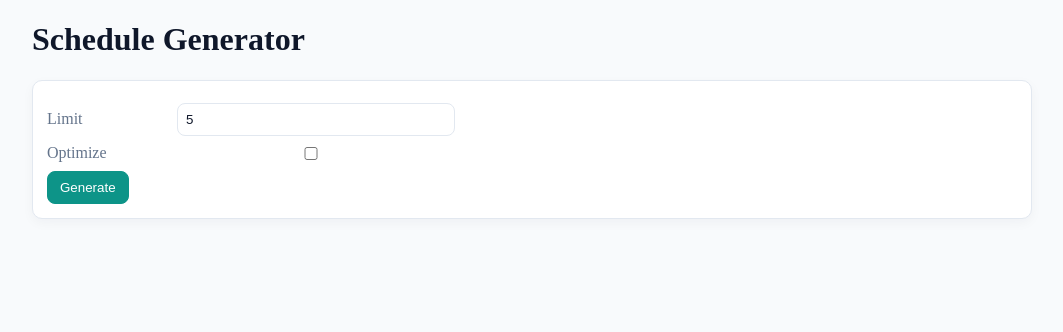
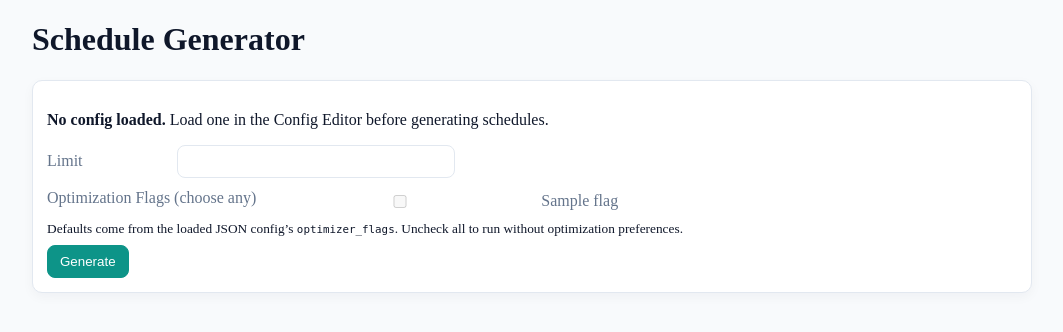
Before and after one commit to mucsci-students/2026sp-420-Maverick, a Flask app: template app/web/templates/generator.html in a window 1280 px wide. Shown: the part 43-375 px from the top of the page, without its empty margins (108-1171 px from the left). Run offline with Flask 3, Linux system fonts and the light colour scheme; the template is opened without the code that fills it: most values are stand-ins (such as "Sample title", 1, 10 or a date in 2020); parts of the project's set-up code (start-up, migrations or seed data) failed here and were passed over.

Commit message:
Refactored generator.html to support milti-select flags

```diff
--- a/app/web/templates/generator.html
+++ b/app/web/templates/generator.html
@@ -18,19 +18,45 @@ Extends base.html.
 <h1>Schedule Generator</h1>
 
 <section class="card">
+  {% if not config_loaded %}
+    <p><strong>No config loaded.</strong> Load one in the Config Editor before generating schedules.</p>
+  {% endif %}
+
   <form method="post" action="/run/generate">
     <div class="row">
       <label>Limit</label>
-      <input name="limit" type="number" min="0" value="5">
+      <input
+        name="limit"
+        type="number"
+        min="1"
+        value="{{ default_limit }}"
+        {% if not config_loaded %}disabled{% endif %}
+      >
     </div>
 
     <div class="row">
-      <label>Optimize</label>
-      <input name="optimize" type="checkbox">
+      <label>Optimization Flags (choose any)</label>
+      <div style="display: flex; flex-direction: column; gap: 6px; margin-top: 6px;">
+        {% for flag in available_flags %}
+          <label style="display:flex; align-items:center; gap:8px;">
+            <input
+              type="checkbox"
+              name="optimizer_flags"
+              value="{{ flag }}"
+              {% if flag in selected_flags %}checked{% endif %}
+              {% if not config_loaded %}disabled{% endif %}
+            >
+            <span>{{ flag }}</span>
+          </label>
+        {% endfor %}
+      </div>
+      <small>
+        Defaults come from the loaded JSON config’s <code>optimizer_flags</code>.
+        Uncheck all to run without optimization preferences.
+      </small>
     </div>
 
-    <button type="submit">Generate</button>
+    <button type="submit" {% if not config_loaded %}disabled{% endif %}>Generate</button>
   </form>
-
 </section>
 {% endblock %}
```
